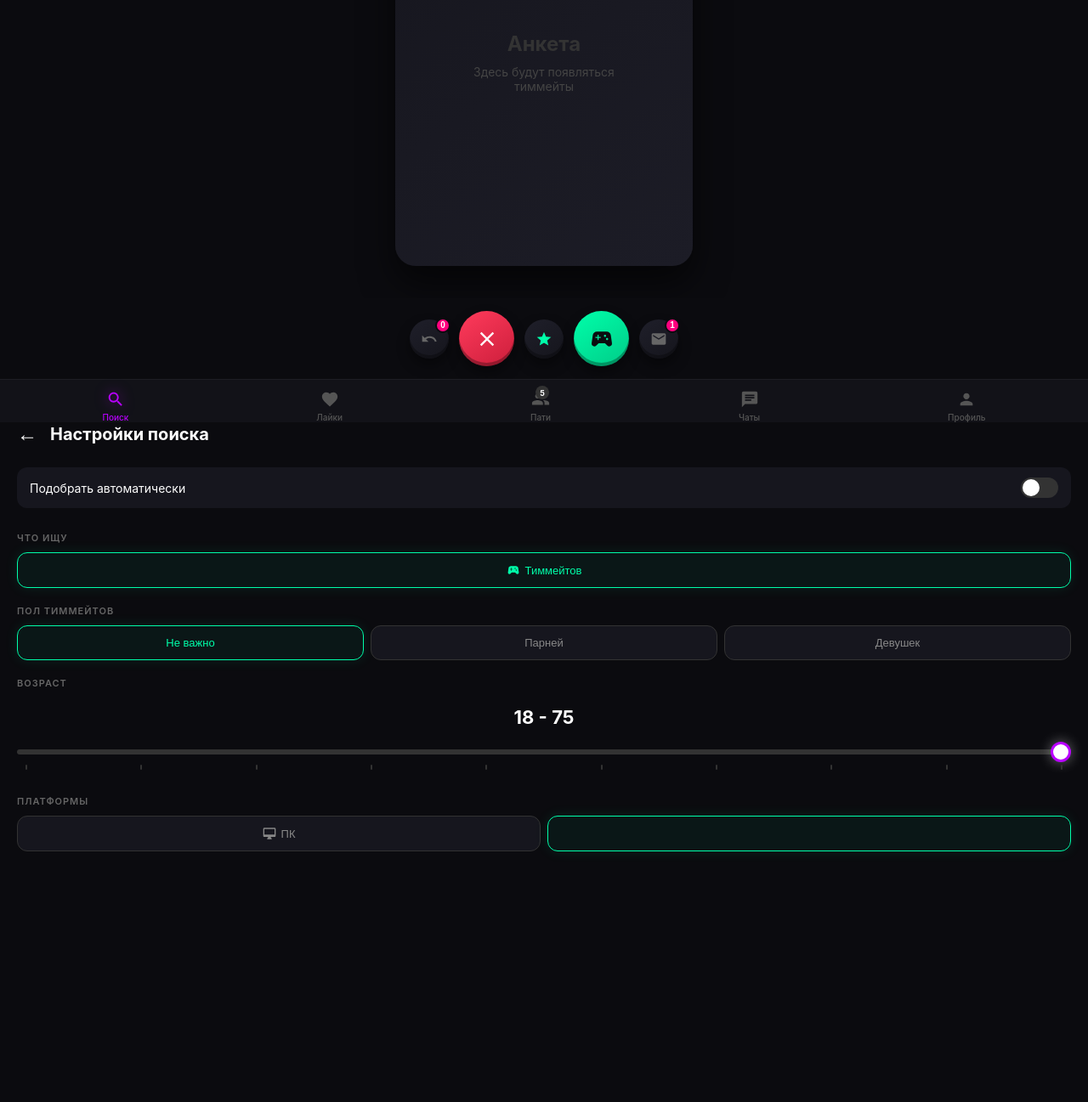
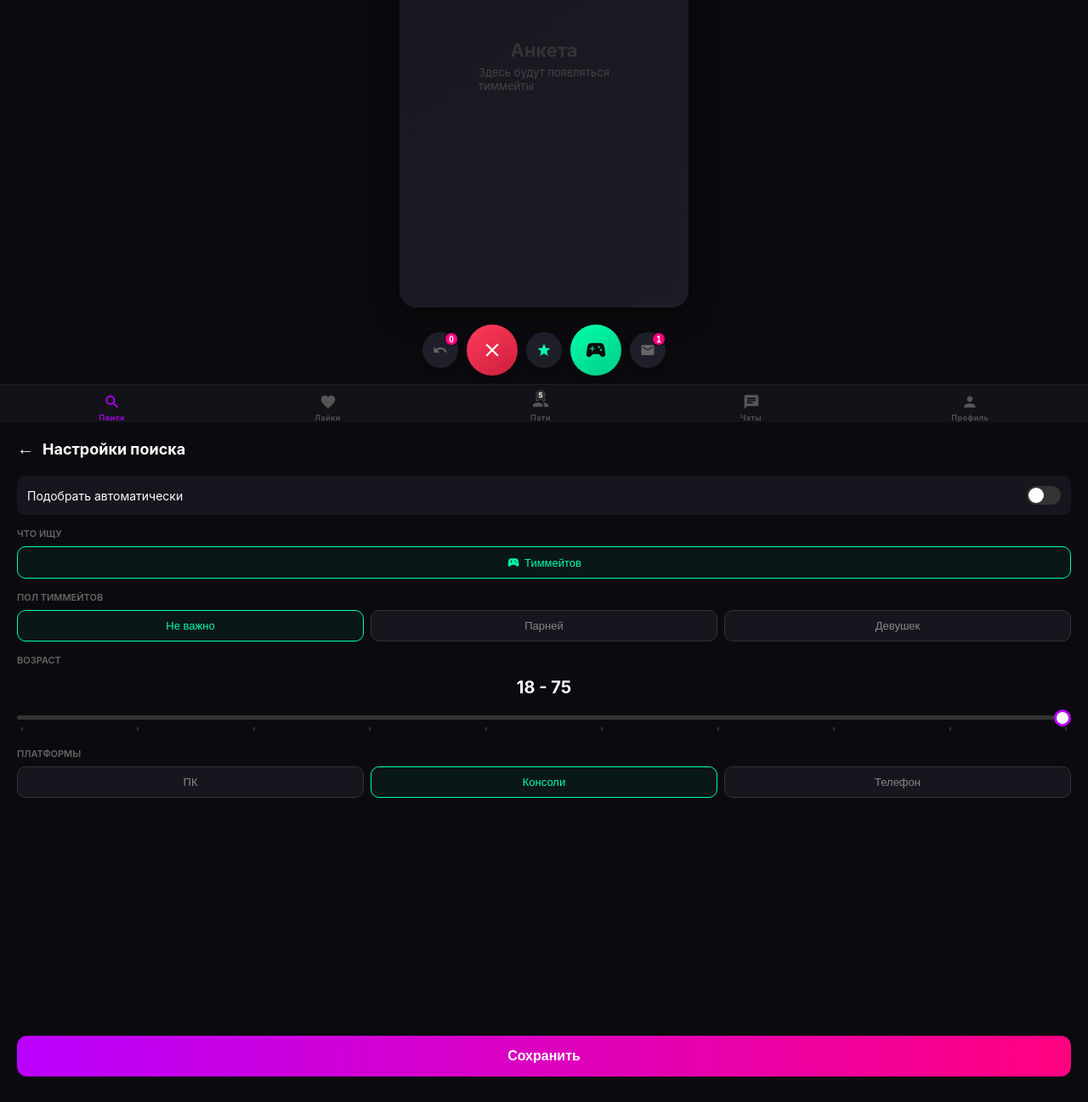
Before and after one commit to fsgjs349-del/lfg-webapp, a plain HTML site: page index.html in a window 1280 px wide. Shown: the part 303-1600 px from the top of the page at 85% size. Drawn offline with Linux system fonts and the light colour scheme; a script that the page names is missing.

Commit message:
Update index.html

```diff
--- a/index.html
+++ b/index.html
@@ -6,7 +6,6 @@
     <title>LFG | Looking For Group</title>
     <script src="https://telegram.org/js/telegram-web-app.js"></script>
     <style>
-        /* --- СБРОС И БАЗА --- */
         * { box-sizing: border-box; margin: 0; padding: 0; -webkit-tap-highlight-color: transparent; }
         body {
             font-family: -apple-system, BlinkMacSystemFont, "Segoe UI", Roboto, Helvetica, Arial, sans-serif;
@@ -16,7 +15,6 @@
             overflow: hidden;
             display: flex;
             flex-direction: column;
-            perspective: 1200px;
         }
 
         /* --- ШАПКА --- */
@@ -24,13 +22,13 @@
             display: flex;
             justify-content: center;
             align-items: center;
-            padding: 20px;
+            padding: 15px;
             position: relative;
             z-index: 10;
             flex-shrink: 0;
         }
         .logo-main {
-            font-size: 34px;
+            font-size: 32px;
             font-weight: 900;
             letter-spacing: 2px;
             background: linear-gradient(90deg, #ff007f, #b900ff);
@@ -49,20 +47,18 @@
         .settings-btn {
             position: absolute;
             right: 20px;
-            top: 20px;
+            top: 15px;
             background: rgba(255, 255, 255, 0.05);
             border: 1px solid rgba(255,255,255,0.1);
             border-radius: 50%;
-            width: 44px;
-            height: 44px;
+            width: 40px;
+            height: 40px;
             display: flex;
             justify-content: center;
             align-items: center;
             cursor: pointer;
-            transition: transform 0.2s, background 0.2s;
         }
-        .settings-btn:active { transform: scale(0.9); background: rgba(255, 255, 255, 0.1); }
-        .settings-btn svg { width: 22px; height: 22px; fill: #aaa; }
+        .settings-btn svg { width: 20px; height: 20px; fill: #aaa; }
 
         /* --- ОСНОВНОЙ ЭКРАН --- */
         .main-screen {
@@ -70,52 +66,46 @@
             display: flex;
             flex-direction: column;
             position: relative;
-            transition: transform 0.4s cubic-bezier(0.175, 0.885, 0.32, 1.275), opacity 0.4s;
             overflow: hidden;
+            transition: transform 0.3s, opacity 0.3s;
         }
         .main-screen.hide {
-            transform: translateX(-50%) scale(0.9);
+            transform: translateX(-50%);
             opacity: 0;
-            pointer-events: none;
         }
 
         /* Карточка */
         .card-container {
-            flex: 1;
+            flex: 1; /* Занимает всё доступное место */
             display: flex;
             justify-content: center;
             align-items: center;
             padding: 10px;
-            overflow: hidden;
+            min-height: 0; /* Важно, чтобы не выталкивало */
         }
         .profile-card {
             width: 90%;
-            max-width: 350px;
-            height: 100%;
-            max-height: 480px;
+            max-width: 340px;
+            height: 100%; /* Занимает высоту контейнера */
             background: linear-gradient(145deg, #16161e, #1c1c26);
-            border-radius: 24px;
-            box-shadow: 0 20px 40px rgba(0,0,0,0.6), inset 0 1px 0 rgba(255,255,255,0.05);
+            border-radius: 20px;
+            box-shadow: 0 10px 30px rgba(0,0,0,0.5);
             display: flex;
             flex-direction: column;
             justify-content: center;
             align-items: center;
-            position: relative;
-            transform-style: preserve-3d;
-            transition: transform 0.1s ease;
         }
-        .profile-card h2 { color: #333; font-size: 24px; margin-bottom: 10px; }
-        .profile-card p { color: #444; font-size: 14px; text-align: center; }
+        .profile-card h2 { color: #333; font-size: 22px; margin-bottom: 5px; }
+        .profile-card p { color: #444; font-size: 13px; }
 
-        /* --- КНОПКИ ДЕЙСТВИЙ (Крест, гамепад и т.д.) --- */
+        /* --- КНОПКИ ДЕЙСТВИЙ --- */
         .action-row {
             display: flex;
             justify-content: center;
             align-items: center;
-            gap: 12px; /* Расстояние между кнопками */
-            padding: 15px 10px;
-            z-index: 5;
-            flex-shrink: 0;
+            gap: 10px;
+            padding: 10px;
+            flex-shrink: 0; /* Не сжимается */
         }
 
         .btn-action {
@@ -125,41 +115,36 @@
             justify-content: center;
             align-items: center;
             cursor: pointer;
-            box-shadow: 0 8px 15px rgba(0,0,0,0.4), inset 0 -4px 0 rgba(0,0,0,0.3);
-            transition: transform 0.1s, box-shadow 0.1s;
+            box-shadow: 0 5px 10px rgba(0,0,0,0.3);
             position: relative;
             flex-shrink: 0;
         }
-        .btn-action:active { transform: translateY(3px); box-shadow: 0 4px 8px rgba(0,0,0,0.4), inset 0 -1px 0 rgba(0,0,0,0.3); }
 
-        /* Маленькие кнопки */
-        .btn-small { width: 46px; height: 46px; background: linear-gradient(145deg, #1f1f2a, #15151c); }
-        .btn-small svg { width: 20px; height: 20px; fill: #666; }
+        .btn-small { width: 42px; height: 42px; background: #1f1f2a; }
+        .btn-small svg { width: 18px; height: 18px; fill: #666; }
         .btn-small .svg-green { fill: #00ffaa; }
 
-        /* Большие кнопки */
-        .btn-large { width: 65px; height: 65px; }
+        .btn-large { width: 60px; height: 60px; }
         .btn-dislike { background: linear-gradient(145deg, #ff3b5c, #cc1e3b); }
-        .btn-dislike svg { width: 28px; height: 28px; fill: white; }
+        .btn-dislike svg { width: 26px; height: 26px; fill: white; }
         .btn-match { background: linear-gradient(145deg, #00ffaa, #00cc88); }
-        .btn-match svg { width: 30px; height: 30px; fill: #0b0b0f; }
+        .btn-match svg { width: 28px; height: 28px; fill: #0b0b0f; }
 
-        /* Бейджики */
         .badge {
             position: absolute;
-            top: -2px;
-            right: -2px;
+            top: 0px;
+            right: 0px;
             background: #ff007f;
             color: white;
             font-size: 10px;
             font-weight: bold;
-            width: 18px;
-            height: 18px;
+            width: 16px;
+            height: 16px;
             border-radius: 50%;
             display: flex;
             justify-content: center;
             align-items: center;
-            border: 2px solid #0b0b0f;
+            border: 1px solid #0b0b0f;
         }
 
         /* --- НИЖНЕЕ МЕНЮ НАВИГАЦИИ --- */
@@ -168,43 +153,40 @@
             justify-content: space-around;
             align-items: center;
             background: #121218;
-            padding: 12px 10px;
+            padding: 10px 5px;
             padding-bottom: env(safe-area-inset-bottom, 15px);
             border-top: 1px solid rgba(255,255,255,0.05);
             z-index: 10;
-            flex-shrink: 0;
+            flex-shrink: 0; /* ВАЖНО: не дает меню сжаться или уехать вниз */
         }
         .nav-item {
             display: flex;
             flex-direction: column;
             align-items: center;
-            gap: 4px;
+            gap: 3px;
             color: #555;
             cursor: pointer;
-            transition: color 0.3s, transform 0.2s;
             position: relative;
         }
-        .nav-item:active { transform: scale(0.9); }
         .nav-item.active { color: #b900ff; }
-        .nav-item svg { width: 22px; height: 22px; fill: currentColor; transition: fill 0.3s; }
-        .nav-item span { font-size: 10px; font-weight: 500; }
-        .nav-item.active svg { filter: drop-shadow(0 0 8px rgba(185, 0, 255, 0.6)); }
+        .nav-item svg { width: 20px; height: 20px; fill: currentColor; }
+        .nav-item span { font-size: 9px; font-weight: 600; letter-spacing: 0.5px; }
 
-        /* Бейдж на иконке Пати */
         .nav-badge {
             position: absolute;
             top: -5px;
-            right: 2px;
+            right: 5px;
             background: #333;
             color: white;
-            font-size: 9px;
+            font-size: 8px;
             font-weight: bold;
-            width: 16px;
-            height: 16px;
+            width: 14px;
+            height: 14px;
             border-radius: 50%;
             display: flex;
             justify-content: center;
             align-items: center;
+            border: 1px solid #121218;
         }
 
         /* --- ЭКРАН НАСТРОЕК --- */
@@ -217,11 +199,10 @@
             background: #0b0b0f;
             z-index: 20;
             transform: translateY(100%);
-            transition: transform 0.4s cubic-bezier(0.175, 0.885, 0.32, 1.275);
+            transition: transform 0.3s ease;
             display: flex;
             flex-direction: column;
             padding: 20px;
-            padding-top: env(safe-area-inset-top, 30px);
             overflow-y: auto;
         }
         .settings-screen.active { transform: translateY(0); }
@@ -229,154 +210,117 @@
         .settings-header {
             display: flex;
             align-items: center;
-            margin-bottom: 25px;
-            font-size: 20px;
+            margin-bottom: 20px;
+            font-size: 18px;
             font-weight: bold;
         }
         .back-btn {
             background: none;
             border: none;
             color: #fff;
-            font-size: 24px;
-            margin-right: 15px;
+            font-size: 20px;
+            margin-right: 10px;
             cursor: pointer;
         }
 
-        .settings-group { margin-bottom: 20px; }
+        .settings-group { margin-bottom: 15px; }
         .settings-group-title {
             font-size: 11px;
             color: #666;
             text-transform: uppercase;
-            letter-spacing: 1px;
-            margin-bottom: 10px;
+            margin-bottom: 8px;
             font-weight: 600;
         }
 
-        /* Переключатели */
         .toggle-row {
             display: flex;
             justify-content: space-between;
             align-items: center;
             background: #16161e;
-            padding: 12px 15px;
-            border-radius: 12px;
-            margin-bottom: 8px;
+            padding: 12px;
+            border-radius: 10px;
             font-size: 14px;
         }
         .toggle-switch {
             position: relative;
-            width: 44px;
-            height: 24px;
+            width: 40px;
+            height: 22px;
             background: #333;
-            border-radius: 12px;
+            border-radius: 11px;
             cursor: pointer;
-            transition: 0.3s;
         }
         .toggle-switch::after {
             content: '';
             position: absolute;
             top: 2px;
             left: 2px;
-            width: 20px;
-            height: 20px;
+            width: 18px;
+            height: 18px;
             background: white;
             border-radius: 50%;
-            transition: 0.3s;
+            transition: 0.2s;
         }
         .toggle-switch.on { background: #b900ff; }
-        .toggle-switch.on::after { transform: translateX(20px); }
+        .toggle-switch.on::after { transform: translateX(18px); }
 
-        /* Кнопки-теги */
         .tags-container { display: flex; gap: 8px; flex-wrap: wrap; }
         .tag-btn {
-            padding: 12px 15px;
-            border-radius: 12px;
+            padding: 10px;
+            border-radius: 10px;
             background: #16161e;
             border: 1px solid #333;
             color: #888;
             font-size: 13px;
-            font-weight: 500;
             cursor: pointer;
-            transition: 0.2s;
             flex: 1;
-            text-align: center;
             display: flex;
             justify-content: center;
             align-items: center;
-            gap: 6px;
+            gap: 5px;
         }
         .tag-btn svg { width: 16px; height: 16px; fill: currentColor; }
         .tag-btn.active {
             border-color: #00ffaa;
             color: #00ffaa;
             background: rgba(0, 255, 170, 0.05);
-            box-shadow: 0 0 15px rgba(0, 255, 170, 0.1);
         }
 
-        /* Ползунок возраста */
-        .age-slider-container {
-            position: relative;
-            padding: 10px 0;
-        }
-        .age-value {
-            font-size: 22px;
-            font-weight: bold;
-            color: #fff;
-            text-align: center;
-            margin-bottom: 15px;
-        }
+        .age-slider-container { padding: 5px 0; }
+        .age-value { font-size: 20px; font-weight: bold; text-align: center; margin-bottom: 10px; }
         .range-slider {
             -webkit-appearance: none;
             width: 100%;
-            height: 6px;
+            height: 5px;
             background: #333;
             border-radius: 3px;
-            outline: none;
         }
         .range-slider::-webkit-slider-thumb {
             -webkit-appearance: none;
-            width: 24px;
-            height: 24px;
+            width: 20px;
+            height: 20px;
             background: #fff;
             border-radius: 50%;
-            cursor: pointer;
-            box-shadow: 0 0 15px rgba(255,255,255,0.4);
             border: 3px solid #b900ff;
         }
-        .slider-ticks {
-            display: flex;
-            justify-content: space-between;
-            padding: 0 10px;
-            margin-top: 8px;
-        }
-        .slider-ticks span {
-            width: 2px;
-            height: 6px;
-            background: #333;
-            border-radius: 1px;
-        }
+        .slider-ticks { display: flex; justify-content: space-between; padding: 0 5px; margin-top: 5px; }
+        .slider-ticks span { width: 2px; height: 4px; background: #333; }
 
-        /* Кнопка Сохранить */
         .save-btn {
             margin-top: auto;
             background: linear-gradient(90deg, #b900ff, #ff007f);
             color: white;
             border: none;
-            padding: 16px;
-            border-radius: 16px;
+            padding: 15px;
+            border-radius: 12px;
             font-size: 16px;
             font-weight: bold;
             cursor: pointer;
-            box-shadow: 0 10px 20px rgba(185, 0, 255, 0.3), inset 0 -3px 0 rgba(0,0,0,0.2);
-            transition: transform 0.1s, box-shadow 0.1s;
             margin-bottom: 10px;
         }
-        .save-btn:active { transform: translateY(3px); box-shadow: 0 5px 10px rgba(185, 0, 255, 0.3), inset 0 -1px 0 rgba(0,0,0,0.2); }
     </style>
 </head>
 <body>
 
-    <!-- Шапка -->
     <header>
         <div>
             <div class="logo-main">LFG</div>
@@ -387,7 +331,6 @@
         </button>
     </header>
 
-    <!-- Основной экран -->
     <div class="main-screen" id="mainScreen">
         <div class="card-container">
             <div class="profile-card" id="card3D">
@@ -396,7 +339,6 @@
             </div>
         </div>
 
-        <!-- Кнопки действий -->
         <div class="action-row">
             <button class="btn-action btn-small">
                 <div class="badge">0</div>
@@ -418,7 +360,7 @@
         </div>
     </div>
 
-    <!-- Нижнее меню навигации -->
+    <!-- НИЖНЕЕ МЕНЮ -->
     <nav class="bottom-nav">
         <div class="nav-item active">
             <svg viewBox="0 0 24 24"><path d="M15.5 14h-.79l-.28-.27C15.41 12.59 16 11.11 16 9.5 16 5.91 13.09 3 9.5 3S3 5.91 3 9.5 5.91 16 9.5 16c1.61 0 3.09-.59 4.23-1.57l.27.28v.79l5 4.99L20.49 19l-4.99-5zm-6 0C7.01 14 5 11.99 5 9.5S7.01 5 9.5 5 14 7.01 14 9.5 11.99 14 9.5 14z"/></svg>
@@ -443,7 +385,7 @@
         </div>
     </nav>
 
-    <!-- Экран настроек -->
+    <!-- ЭКРАН НАСТРОЕК -->
     <div class="settings-screen" id="settingsScreen">
         <div class="settings-header">
             <button class="back-btn" onclick="toggleSettings()">←</button>
@@ -470,15 +412,9 @@
         <div class="settings-group">
             <div class="settings-group-title">Пол тиммейтов</div>
             <div class="tags-container">
-                <button class="tag-btn active" onclick="selectGender(this)">
-                    Не важно
-                </button>
-                <button class="tag-btn" onclick="selectGender(this)">
-                    Парней
-                </button>
-                <button class="tag-btn" onclick="selectGender(this)">
-                    Девушек
-                </button>
+                <button class="tag-btn active" onclick="selectGender(this)">Не важно</button>
+                <button class="tag-btn" onclick="selectGender(this)">Парней</button>
+                <button class="tag-btn" onclick="selectGender(this)">Девушек</button>
             </div>
         </div>
 
@@ -496,9 +432,61 @@
         <div class="settings-group">
             <div class="settings-group-title">Платформы</div>
             <div class="tags-container">
-                <button class="tag-btn">
-                    <svg viewBox="0 0 24 24"><path d="M21 2H3c-1.1 0-2 .9-2 2v12c0 1.1.9 2 2 2h7l-2 3v1h8v-1l-2-3h7c1.1 0 2-.9 2-2V4c0-1.1-.9-2-2-2zm0 12H3V4h18v10z"/></svg>
-                    ПК
-                </button>
-                <button class="tag-btn active">
-                    <svg viewBox="0 0 24 24"><path d="M21.58 16.09l-1.09-7.66C20.21 6.46 18.52 5 16.53 5H7.47C5.48 5 3.79 6.46 3.51 8.43l-1.09 7.66C2.2 17.63 3.39 19 4.94 19c.68 0 1.32-
+                <button class="tag-btn">ПК</button>
+                <button class="tag-btn active">Консоли</button>
+                <button class="tag-btn">Телефон</button>
+            </div>
+        </div>
+
+        <button class="save-btn" onclick="toggleSettings()">Сохранить</button>
+    </div>
+
+    <script>
+        const tg = window.Telegram.WebApp;
+        tg.expand();
+
+        function toggleSettings() {
+            document.getElementById('settingsScreen').classList.toggle('active');
+            document.getElementById('mainScreen').classList.toggle('hide');
+        }
+
+        function updateAge(val) {
+            document.getElementById('ageDisplay').innerText = '18 - ' + val;
+        }
+
+        function selectGender(btn) {
+            let parent = btn.parentElement;
+            parent.querySelectorAll('.tag-btn').forEach(b => b.classList.remove('active'));
+            btn.classList.add('active');
+        }
+
+        // 3D эффект
+        const card = document.getElementById('card3D');
+        document.addEventListener('mousemove', (e) => {
+            if (window.innerWidth > 768) return;
+            const xAxis = (window.innerWidth / 2 - e.pageX) / 25;
+            const yAxis = (window.innerHeight / 2 - e.pageY) / 25;
+            card.style.transform = `rotateY(${xAxis}deg) rotateX(${yAxis}deg)`;
+        });
+
+        document.addEventListener('touchend', () => {
+            card.style.transform = `rotateY(0deg) rotateX(0deg)`;
+        });
+
+        // Вибро
+        document.querySelectorAll('button, .nav-item').forEach(btn => {
+            btn.addEventListener('click', function() {
+                if (tg.HapticFeedback) tg.HapticFeedback.impactOccurred('light');
+            });
+        });
+
+        // Навигация
+        document.querySelectorAll('.nav-item').forEach(item => {
+            item.addEventListener('click', function() {
+                document.querySelectorAll('.nav-item').forEach(nav => nav.classList.remove('active'));
+                this.classList.add('active');
+            });
+        });
+    </script>
+</body>
+</html>
```
